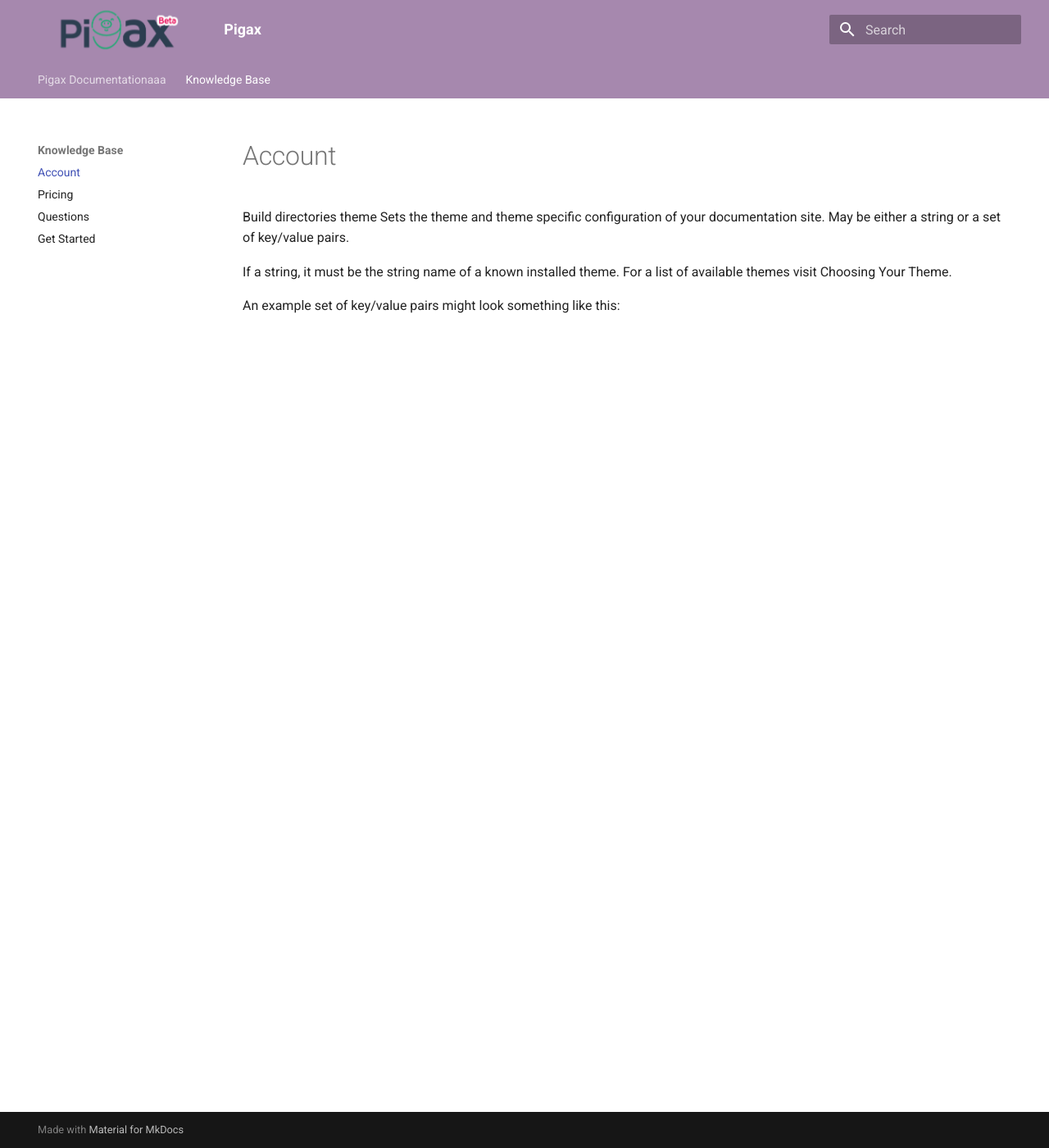
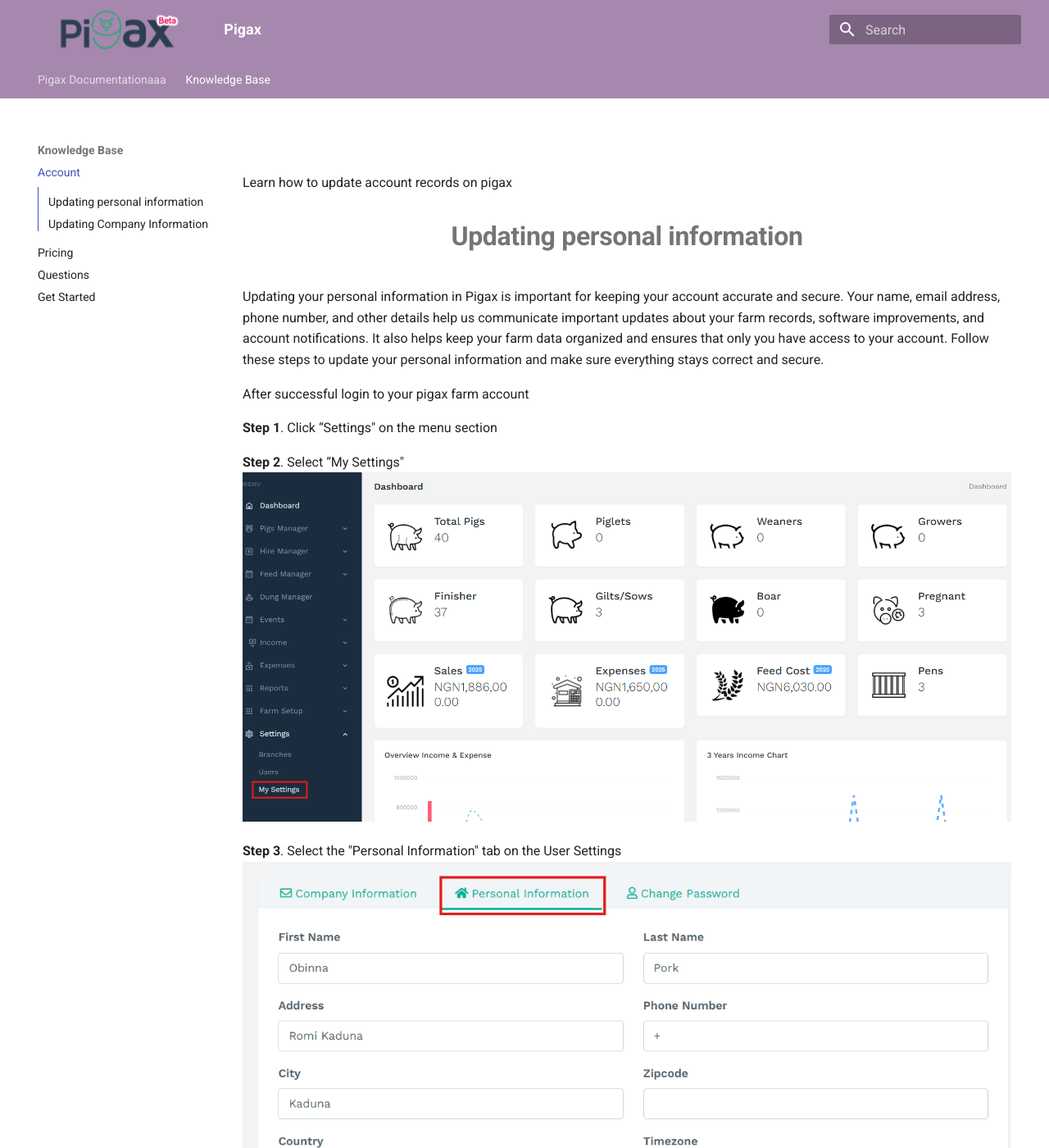
Before and after one commit to Obytracks/New-Mkdocs-Project, an MkDocs documentation site: the page built from docs/Knowledge-Base/Account.md, in a window 1280 px wide and 1400 px high. Shown: the whole window at 82% size. Built offline with MkDocs 1.6.1 and Material for MkDocs 9.7.7, drawn with Linux system fonts in a browser that asks for light colours; some of the changed text lies outside the part shown.

Commit message:
Edit first documentation page

```diff
--- a/docs/Knowledge-Base/Account.md
+++ b/docs/Knowledge-Base/Account.md
@@ -1,7 +1,39 @@
-Build directories
-theme
-Sets the theme and theme specific configuration of your documentation site. May be either a string or a set of key/value pairs.
+##
+Learn how to update account records on pigax
+# <p style="text-align: center;">**Updating personal information**</p>
+Updating your personal information in Pigax is important for keeping your account accurate and secure. Your name, email address, phone number, and other details help us communicate important updates about your farm records, software improvements, and account notifications. It also helps keep your farm data organized and ensures that only you have access to your account.
+Follow these steps to update your personal information and make sure everything stays correct and secure.
 
-If a string, it must be the string name of a known installed theme. For a list of available themes visit Choosing Your Theme.
+After successful login to your pigax farm account
 
-An example set of key/value pairs might look something like this:
+**Step 1**. Click “Settings" on the menu section
+
+**Step 2**. Select “My Settings"
+![First image](/assets/accounts/image1.png)
+
+**Step 3**. Select the "Personal Information" tab on the User Settings
+![Second image](/assets/accounts/image2.png)
+
+**Step 4**. Fill in the required information on the form and click "Save Changes"
+![Third image](/assets/accounts/image3.png)
+
+Now you have successfully updated your personal information
+
+# <p style="text-align: center;">**Updating Company Information**</p>
+Keeping your company information up to date in Pigax is important for accurate farm management and official records. This includ es your farm name, address, email, and phone number.
+
+Follow these steps to update your company information easily and keep your account details correct.
+
+After successful login to your pigax farm account
+
+**Step 1**. Click “Settings" on the menu section
+
+**Step 2**. Select “My Settings"
+![Fourth image](/assets/accounts/image4.png)
+
+**Step 3**. Select the "Company Information" tab on the User Settings
+
+**Step 4**. Fill in the required information on the form and click "Update"
+![Fifth image](/assets/accounts/image5.png)
+
+Now you have successfully updated your company information
```
Also changed, not shown: docs/Knowledge-Base/Questions.md (+17 -5 lines), docs/assets/accounts/image1.png (added), docs/assets/accounts/image2.png (added), docs/assets/accounts/image3.png (added), docs/assets/accounts/image4.png (added), docs/assets/accounts/image5.png (added).
